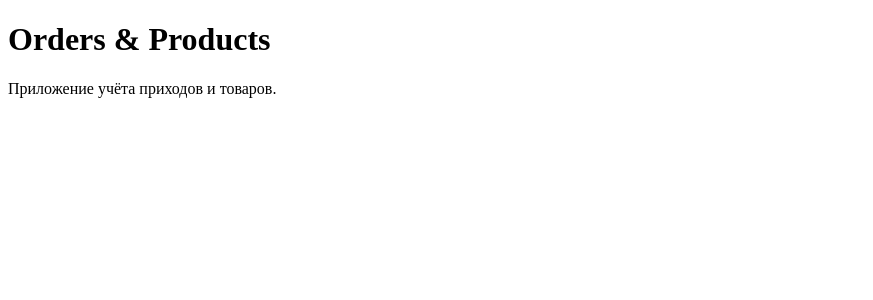
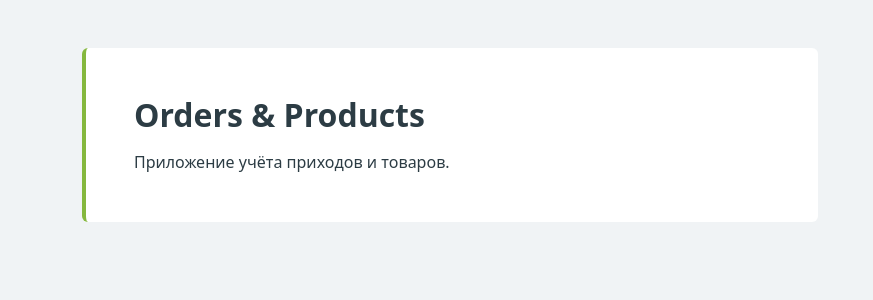
Before and after one commit to RomanZakrenychnyi/dzencode-orders-products, a Next.js app in the folder apps/web/: page / in a window 1280 px wide. Shown: the top 300 px of the page, without its empty margins (0-873 px from the left). Built offline with nearby package versions, Linux system fonts and the light colour scheme.

Commit message:
Подключены Bootstrap и SCSS

```diff
--- a/apps/web/package.json
+++ b/apps/web/package.json
@@ -9,6 +9,7 @@
     "typecheck": "next typegen && tsc --noEmit"
   },
   "dependencies": {
+    "bootstrap": "^5.3.8",
     "next": "16.3.6",
     "react": "19.3.0",
     "react-dom": "19.3.0"
@@ -17,6 +18,7 @@
     "@types/node": "^24.0.0",
     "@types/react": "^19.0.0",
     "@types/react-dom": "^19.0.0",
+    "sass": "^1.105.0",
     "typescript": "^5.9.0"
   }
 }
--- a/apps/web/src/app/layout.tsx
+++ b/apps/web/src/app/layout.tsx
@@ -1,5 +1,7 @@
 import type { Metadata } from "next";
 import type { ReactNode } from "react";
+import "bootstrap/dist/css/bootstrap.min.css";
+import "@/styles/globals.scss";
 
 export const metadata: Metadata = {
   title: "Orders & Products",
--- a/apps/web/src/app/page.tsx
+++ b/apps/web/src/app/page.tsx
@@ -1,8 +1,16 @@
 export default function HomePage() {
   return (
-    <main>
-      <h1>Orders &amp; Products</h1>
-      <p>Приложение учёта приходов и товаров.</p>
+    <main className="home-page container py-5">
+      <div className="row">
+        <div className="col-12 col-lg-8">
+          <section className="home-page__intro p-4 p-md-5" aria-labelledby="home-title">
+            <h1 id="home-title" className="home-page__title h2 mb-3">
+              Orders &amp; Products
+            </h1>
+            <p className="mb-0">Приложение учёта приходов и товаров.</p>
+          </section>
+        </div>
+      </div>
     </main>
   );
 }
--- /dev/null
+++ b/apps/web/src/styles/globals.scss
@@ -0,0 +1,20 @@
+$page-background: #f0f3f5;
+$text-color: #2c3c44;
+$accent-color: #85b83e;
+
+body {
+  background-color: $page-background;
+  color: $text-color;
+}
+
+.home-page {
+  &__intro {
+    background-color: #fff;
+    border-left: 4px solid $accent-color;
+    border-radius: 0.375rem;
+  }
+
+  &__title {
+    font-weight: 600;
+  }
+}
```
Also changed, not shown: 2 other files (tests, documents, lock files or other folders).
